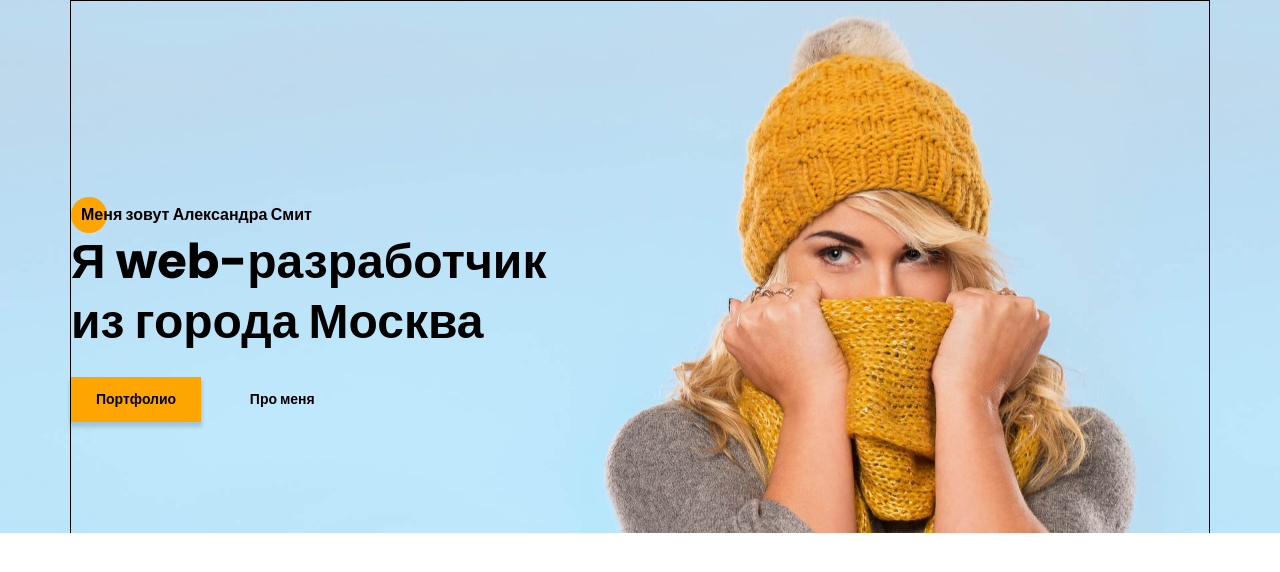
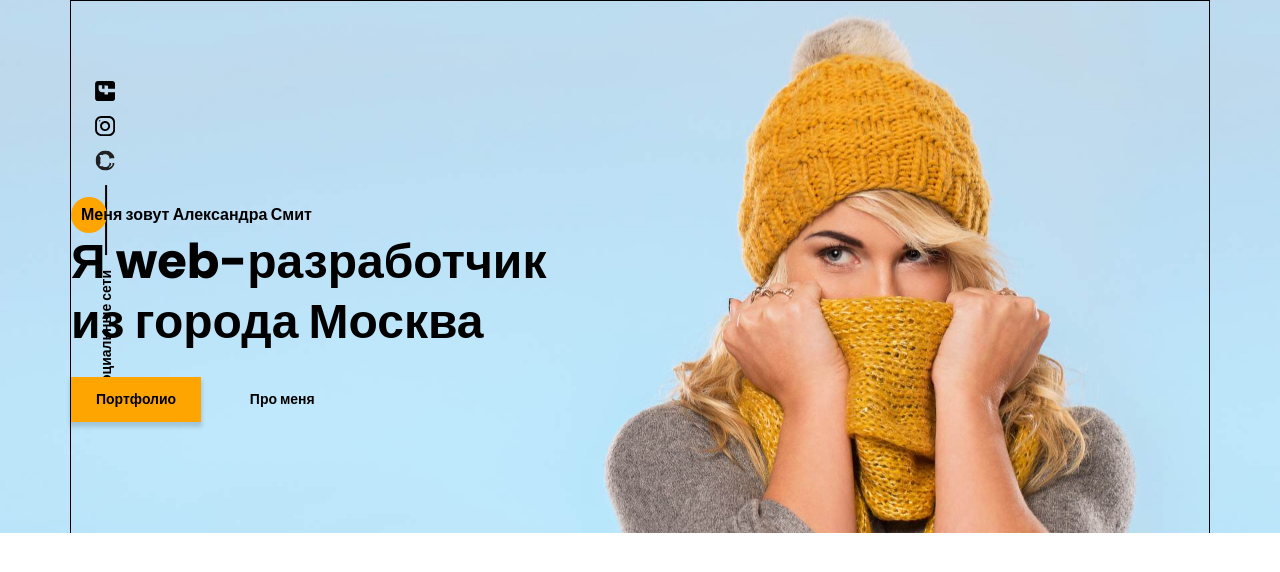
Before and after one commit to AntonLeshkovich/test_krainet, a plain HTML site: page index.html in a window 1280 px wide. Drawn offline with Linux system fonts and the light colour scheme.

Commit message:
feat: add promo socials

```diff
--- a/index.html
+++ b/index.html
@@ -13,6 +13,29 @@
 <body>
     <section class="promo">
         <div class="promo__container">
+            <div class="promo__social">
+                <p class="promo__social_text">Социальные сети</p>
+                <span class="promo__social_line"></span>
+                <div class="promo__social_icons">
+                    <a href="https://github.com/" target="_blank">
+                        <svg width="19" height="20" viewBox="0 0 19 20" fill="none" xmlns="http://www.w3.org/2000/svg">
+                            <path d="M-4.37114e-07 9.99951C-1.95608e-07 15.5245 4.36167 19.9995 9.74107 19.9995C14.0457 19.9995 17.6962 17.1345 18.9832 13.162C19.0749 12.662 18.7734 12.4787 18.5148 12.4787C18.2835 12.4787 17.6706 12.487 16.8585 12.4912C17.4459 15.2728 15.5517 15.8595 15.5517 15.8595C14.4274 16.3145 14.1267 16.972 14.1267 16.972C13.5228 17.8778 13.5352 16.902 13.5352 16.902C13.603 15.8978 14.5389 15.3703 14.5389 15.3703C16.0283 14.4787 15.5979 13.0295 15.3493 12.4578C14.719 12.3678 14.2903 12.1103 14.0466 11.8245C13.8029 14.0453 12.9652 16.3795 9.23304 16.3795C8.16988 16.3795 7.30085 15.992 6.61933 15.3503C6.37316 15.4628 5.3827 15.8003 4.04116 15.2628C4.04116 15.2628 3.78012 14.4253 5.03988 12.5128C4.82345 11.7128 4.71606 10.8628 4.7111 10.0128C4.71606 9.16284 4.82345 8.31285 5.03988 7.51284C3.78012 5.61285 4.04116 4.77535 4.04116 4.77535C5.3827 4.23785 6.37316 4.57534 6.61933 4.67535C7.30085 4.03785 8.16988 3.65035 9.23304 3.65035C12.9752 3.65035 13.7987 5.98784 14.0383 8.21284C14.3307 7.86284 14.928 7.53784 15.8408 7.53784C17.1444 7.53784 18.1918 7.55034 18.5082 7.55034C18.7635 7.55034 19.0683 7.37534 18.9708 6.86284C17.692 2.86201 14.0391 -0.000488895 9.74107 -0.000488707C4.36167 -0.000488472 -6.7851e-07 4.47701 -4.37114e-07 9.99951Z" fill="#212121"/>
+                        </svg>
+                    </a>
+                    <a href="https://www.instagram.com/" target="_blank">
+                        <svg width="20" height="20" viewBox="0 0 20 20" fill="none" xmlns="http://www.w3.org/2000/svg">
+                            <path d="M-6.01032e-07 6.25L-2.73196e-07 13.75C-1.22337e-07 17.2012 2.79875 20 6.25 20L13.75 20C17.2013 20 20 17.2012 20 13.75L20 6.25C20 2.79875 17.2012 -7.51891e-07 13.75 -6.01032e-07L6.25 -2.73196e-07C2.79875 -1.22337e-07 -7.51891e-07 2.79875 -6.01032e-07 6.25ZM13.75 1.875C16.1625 1.875 18.125 3.8375 18.125 6.25L18.125 13.75C18.125 16.1625 16.1625 18.125 13.75 18.125L6.25 18.125C3.8375 18.125 1.875 16.1625 1.875 13.75L1.875 6.25C1.875 3.8375 3.8375 1.875 6.25 1.875L13.75 1.875Z" fill="black"/>
+                            <path d="M5 10C5 12.7612 7.23875 15 10 15C12.7613 15 15 12.7612 15 10C15 7.23875 12.7612 5 10 5C7.23875 5 5 7.23875 5 10ZM13.125 10C13.125 11.7225 11.7225 13.125 10 13.125C8.27625 13.125 6.875 11.7225 6.875 10C6.875 8.2775 8.27625 6.875 10 6.875C11.7225 6.875 13.125 8.2775 13.125 10Z" fill="black"/>
+                            <path d="M5.29123 4.625C5.29123 4.25704 4.99295 3.95875 4.62499 3.95875C4.25703 3.95875 3.95874 4.25704 3.95874 4.625C3.95874 4.99296 4.25703 5.29125 4.62499 5.29125C4.99295 5.29125 5.29123 4.99296 5.29123 4.625Z" fill="black"/>
+                        </svg>
+                    </a>
+                    <a href="https://www.facebook.com/login/?next=https%3A%2F%2Fwww.facebook.com%2F" target="_blank">
+                        <svg width="20" height="20" viewBox="0 0 20 20" fill="none" xmlns="http://www.w3.org/2000/svg">
+                            <path d="M-7.46167e-07 2.92969L-1.28061e-07 17.0703C-5.74539e-08 18.6856 1.31439 20 2.92969 20L17.0703 20C18.6856 20 20 18.6856 20 17.0703L20 11.1719L12.9297 11.1719L12.9297 13.5156L9.41406 13.5156L9.41406 11.1719L7.03125 11.1719C5.09262 11.1719 3.51562 9.59488 3.51562 7.65625L3.51562 4.10156L7.03125 4.10156L7.03125 7.65625L9.41406 7.65625L9.41406 4.10156L12.9297 4.6875L12.9297 7.65625L20 7.65625L20 2.92969C20 1.31439 18.6856 -8.16774e-07 17.0703 -7.46167e-07L2.92969 -1.28061e-07C1.31439 -5.74539e-08 -8.16774e-07 1.31439 -7.46167e-07 2.92969Z" fill="black"/>
+                        </svg>
+                    </a>
+                </div>
+            </div>
             <div class="promo__wrapper wrapper">
                 <div class="promo__content">
                     <h2 class="promo__subtitle subtitle">Меня зовут Александра Смит</h2>
--- a/styles/styles.scss
+++ b/styles/styles.scss
@@ -28,8 +28,48 @@ body {
     justify-content: center;
     // .promo__container
     &__container {
+        position: relative;
         max-width: 1920px;
         max-height: 800px;
+    }
+    // .promo__social
+    &__social {
+        display: flex;
+        align-items: center;
+        position: absolute;
+        top: 226px;
+        left: -50px;
+        column-gap: 15px;
+        transform: rotate(-90deg);
+        // .promo__social_text
+        &_text {
+            font-weight: 700;
+            cursor: default;
+        }
+        // .promo__social_line
+        &_line {
+            display: block;
+            width: 70px;
+            height: 2px;
+            background-color: #000;
+        }
+        // .promo__social_icons
+        &_icons {
+            display: flex;
+            column-gap: 15px;
+            svg {
+                transform: rotate(90deg);
+                path {
+                    transition: fill .3s;
+                }
+                &:hover {
+                    path {
+                        fill: var(--accent-orange);
+                    }
+                }
+
+            }
+        }
     }
     // .promo__img
     &__img {
@@ -85,7 +125,7 @@ body {
         font-size: 14px;
         font-weight: 700;
         background-color: transparent;
-        transition: background-color .4s, color .4s;
+        transition: background-color .3s, color .3s;
         &:hover {
             color: #fff;
             background-color: var(--accent-orange);
```
Also changed, not shown: img/facebook.svg (added), img/github.svg (added), img/instagram.svg (added), styles/styles.css, 1 other file.
